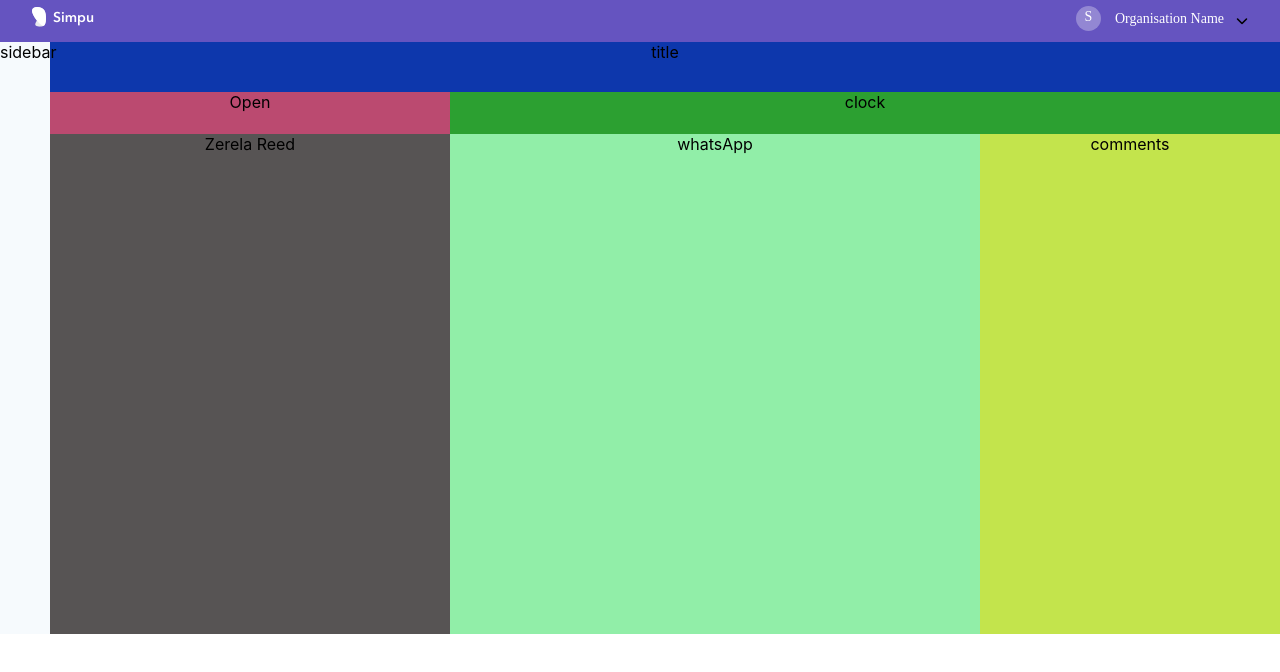
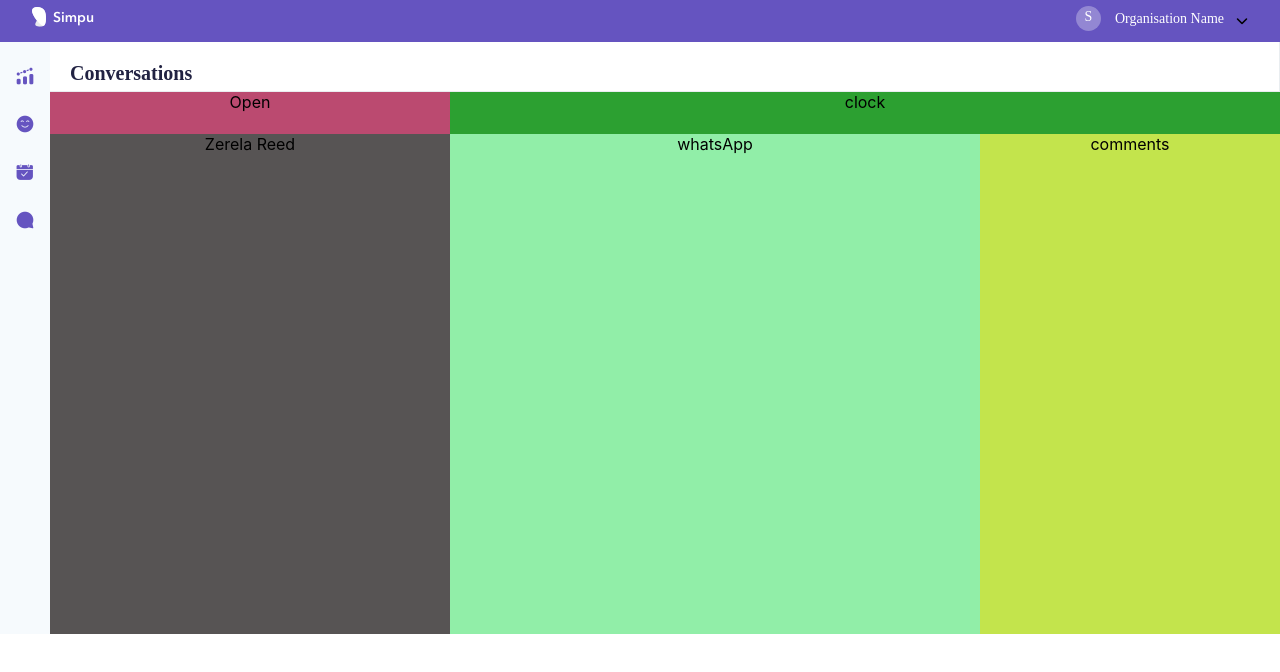
Before and after one commit to sirsuccess/Conversations, a React (Create React App) app: page / in a window 1280 px wide. Shown: the top 672 px of the page. Built offline with nearby package versions, Linux system fonts and the light colour scheme.

Commit message:
include sidebar and implement Conversation title

```diff
--- a/src/pages/conversation/Conversation.css
+++ b/src/pages/conversation/Conversation.css
@@ -30,7 +30,15 @@
 
 .conversationTitle {
   grid-area: conversationTitle;
-    background-color: rgb(13, 55, 172);
+  border-bottom: solid 0.7px #e9edf0;
+  border-right: solid 0.7px #e9edf0;
+  text-align: left;
+  padding-top: 1em;
+  padding-left: 1em;
+  color: #212242;
+  font-family: IBMPlexSans;
+  font-size: 20px;
+  font-weight: 600;
 }
 
 .menu {
--- a/src/pages/conversation/Conversation.jsx
+++ b/src/pages/conversation/Conversation.jsx
@@ -1,6 +1,7 @@
 import React from "react";
 
 import Navbar from "../../component/features/navbar/Navbar";
+import SideBar from "../../component/features/sidebar/Sidebar";
 import "./Conversation.css";
 
 export default function Conversation() {
@@ -11,8 +12,10 @@ export default function Conversation() {
           {" "}
           <Navbar />
         </div>
-        <div className="conversationTitle">title</div>
-        <div className="sideBar">sidebar</div>
+        <div className="conversationTitle">Conversations</div>
+        <div className="sideBar">
+          <SideBar />
+        </div>
         <div className="menu">Open</div>
         <div className="icon">clock</div>
         <div className="twit">Zerela Reed</div>
```
Lines whose indentation alone changed are shown as unchanged.
